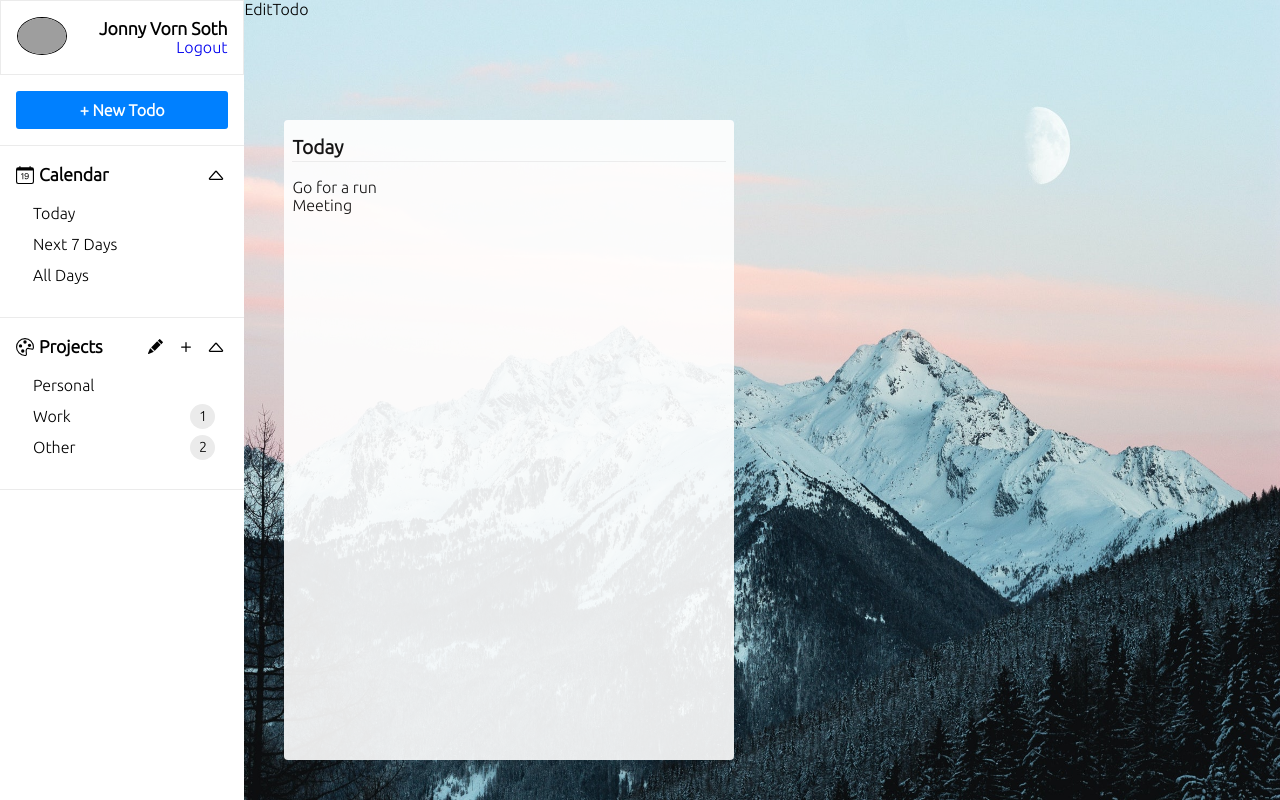
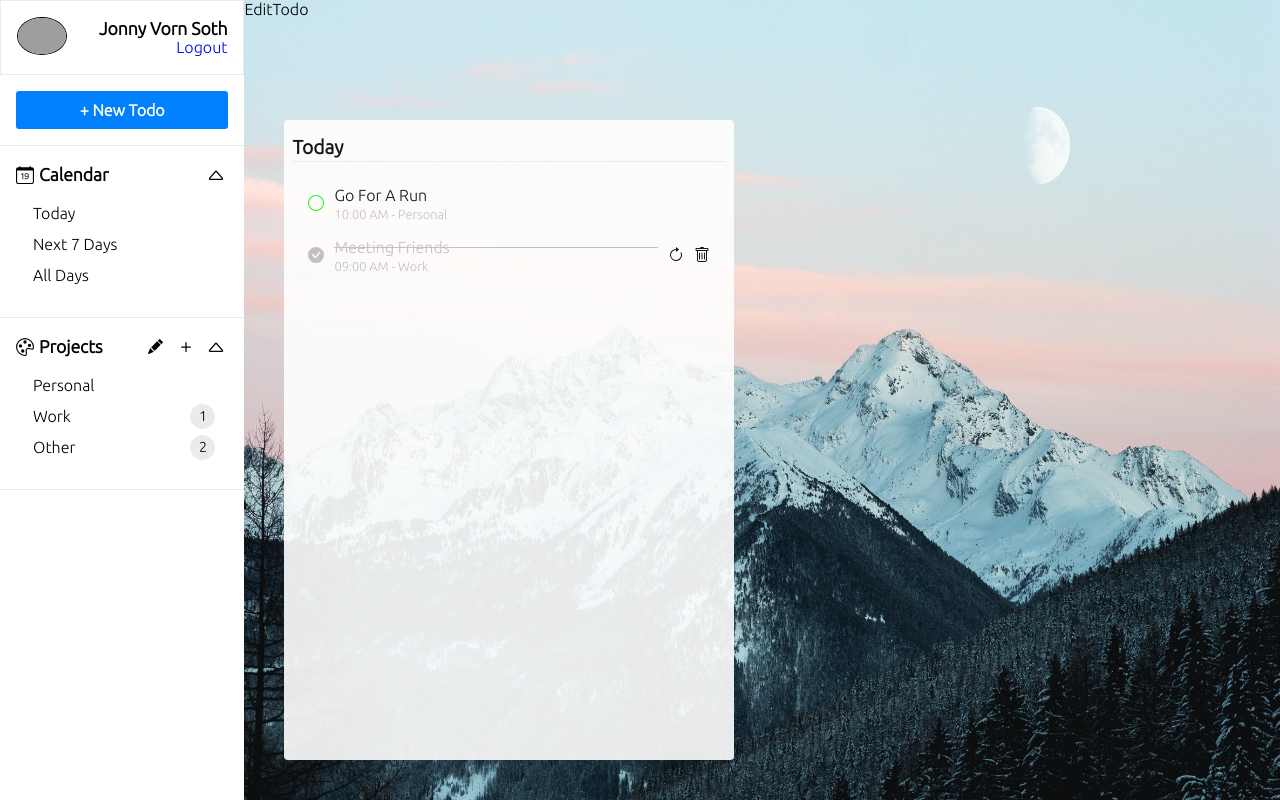
Before and after one commit to janysoth/ReactProjects, a React (Create React App) app in the folder todo-app-v2/: page / in a window 1280 px wide. Built offline with nearby package versions, Linux system fonts and the light colour scheme; grey boxes are pictures that could not be loaded.

Commit message:
Create a markup for Todo component.

```diff
--- a/todo-app-v2/src/App.css
+++ b/todo-app-v2/src/App.css
@@ -442,3 +442,51 @@
 .Todos .todos {
   overflow-y: auto;
 }
+
+/* Todo */
+.Todo {
+  padding: 0.5rem 1rem;
+}
+
+.Todo .todo-container {
+  display: flex;
+  align-items: center;
+}
+
+.Todo .todo-container span {
+  cursor: pointer;
+}
+
+.Todo .todo-container .text {
+  position: relative;
+  flex: 1;
+  margin: 0 10px;
+  cursor: pointer;
+}
+
+.Todo .todo-container .text span {
+  font-size: 0.8rem;
+  color: #bebebe;
+  text-transform: capitalize;
+}
+
+.Todo .todo-container .text p {
+  text-transform: capitalize;
+}
+
+.Todo .todo-container .text .line {
+  height: 1px;
+  background: #bebebe;
+  position: absolute;
+  top: 25%;
+  width: 0;
+  transition: width 250ms ease-in-out;
+}
+
+.Todo .todo-container .text .line-through {
+  width: 100%;
+}
+
+.Todo .todo-container .add-to-next-day {
+  margin-right: 10px;
+}
--- a/todo-app-v2/src/components/Todo.js
+++ b/todo-app-v2/src/components/Todo.js
@@ -1,9 +1,57 @@
-import React from 'react';
+import React, { useState } from 'react';
+import { ArrowClockwise, CheckCircleFill, Circle, Trash } from 'react-bootstrap-icons';
 
 const Todo = ({ todo }) => {
+  const [hover, setHover] = useState(false);
+
   return (
     <div className='Todo'>
-      {todo.text}
+      <div
+        className="todo-container"
+        onMouseEnter={() => setHover(true)}
+        onMouseLeave={() => setHover(false)}
+      >
+        <div className="check-todo">
+          {
+            todo.checked ?
+              <span className="checked">
+                <CheckCircleFill color='#bebebe' />
+              </span>
+              :
+              <span className="uncheck">
+                <Circle color={todo.color} />
+              </span>
+          }
+        </div>
+
+        <div className="text">
+          <p style={{ color: todo.checked ? '#bebebe' : '#00000' }}>
+            {todo.text}
+          </p>
+
+          <span>{todo.time} - {todo.project}</span>
+
+          <div className={`line ${todo.checked ? 'line-through' : ''}`} />
+        </div>
+
+        <div className="add-to-next-day">
+          {
+            todo.checked &&
+            <span>
+              <ArrowClockwise />
+            </span>
+          }
+        </div>
+
+        <div className="delete-todo">
+          {
+            (hover || todo.checked) &&
+            <span>
+              <Trash />
+            </span>
+          }
+        </div>
+      </div>
     </div>
   );
 };
--- a/todo-app-v2/src/components/Todos.js
+++ b/todo-app-v2/src/components/Todos.js
@@ -8,17 +8,17 @@ const Todos = () => {
   const todos = [
     {
       id: 'd54sd4',
-      text: "Go for a run",
+      text: "go for a run",
       time: "10:00 AM",
       date: "12/05/2024",
       day: "6",
       checked: false,
-      color: '#000000',
+      color: '#00ff00',
       project: 'personal'
     },
     {
       id: 'd54fdf',
-      text: "Meeting",
+      text: "meeting friends",
       time: "09:00 AM",
       date: "12/09/2024",
       day: "1",
@@ -39,7 +39,7 @@ const Todos = () => {
           selectedProject === "next 7 days" ?
             <Next7Days todos={todos} /> :
             todos.map(todo =>
-              <Todo todo={todo} key={todo.key} />
+              <Todo todo={todo} key={todo.id} />
             )
         }
       </div>
```
